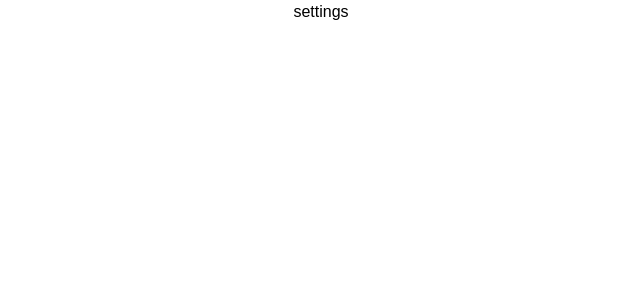
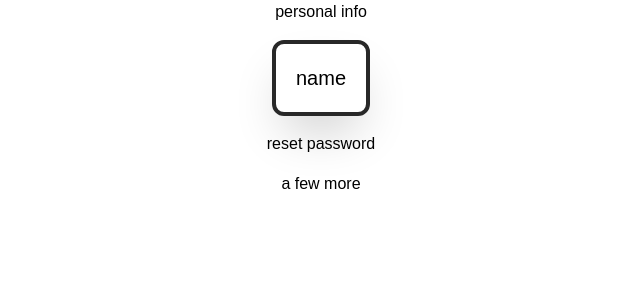
Before and after one commit to sitechtimes/vent-defeater, a Vue app: page /userSettings in a window 1280 px wide. Shown: the top 300 px of the page, without its empty margins (319-959 px from the left). Built offline with nearby package versions, Linux system fonts and the light colour scheme; sample sign-in values are in the browser's storage; a web font is replaced by a local one.

Commit message:
🐱‍👤🐱‍👤🐱‍👤🐱‍👤

```diff
--- a/src/components/DashboardHeader.vue
+++ b/src/components/DashboardHeader.vue
@@ -47,7 +47,6 @@
         </div>
       </div>
 
-
       <div class="button-pop-up relative">
         <button class="rounded-full w-11 h-11 transition duration-300 flex items-center justify-center bg-[color:var(--secondary)]">
           <img class="transition duration-300 w-1/2 h-1/2 dark:invert" src="/ui/user.svg" aria-hidden="true" />
@@ -55,11 +54,10 @@
         <div
           class="pop-up-button opacity-0 pointer-events-none absolute right-0 flex items-center text-center flex-col gap-2 w-48 p-4 mt-6 bg-[color:var(--bg-color)] rounded-lg transition duration-300"
         >
-          <RouterLink class="path-options block w-48 rounded-lg text-lg"  @click="" v-for="option in options" :to="option.path" :key="option.name">{{ option.name }}</RouterLink>
+          <RouterLink class="path-options block w-48 rounded-lg text-lg" @click="" v-for="option in options" :to="option.path" :key="option.name">{{ option.name }}</RouterLink>
         </div>
       </div>
     </div>
-
   </header>
 </template>
 
@@ -69,28 +67,16 @@ import type { Presentation } from '@/utils/types';
 import { onBeforeMount, ref, watch } from 'vue';
 import ThemeToggle from './ThemeToggle.vue';
 
-type options = {
+type Options = {
   name: string;
   path: string;
   dropdown?: { name: string; path: string }[];
 };
 
-const options: options[] = [
+const options: Options[] = [
   {
     name: 'settings',
-    path: '/UserSettings',
-  },
-  {
-    name: 'hamburger',
-    path: '/',
-  },
-  {
-    name: 'hamburger',
-    path: '/',
-  },
-  {
-    name: 'hamburger',
-    path: '/',
+    path: '/UserSettings'
   },
   {
     name: 'hamburger',
@@ -104,10 +90,22 @@ const options: options[] = [
     name: 'hamburger',
     path: '/'
   },
+  {
+    name: 'hamburger',
+    path: '/'
+  },
+  {
+    name: 'hamburger',
+    path: '/'
+  },
+  {
+    name: 'hamburger',
+    path: '/'
+  }
 ];
 const userStore = useUserStore();
 const presentations = ref<Presentation[]>([]);
-  const userPopUp = ref(false)
+const userPopUp = ref(false);
 const searchInput = ref('');
 watch(
   () => searchInput.value,
--- a/src/views/UserSettingsView.vue
+++ b/src/views/UserSettingsView.vue
@@ -1,11 +1,43 @@
 <template>
   <div class="flex flex-col items-center justify-start gap-4 w-screen h-screen">
-    <h1>settings</h1>
+    <h1>personal info</h1>
+    <div class="flex-col items-start justify-center">
+      <div
+        class="no-underline text-[color:var(--text-color)] bg-[color:var(--bg-color)] border-4 border-[color:var(--bg-color-contrast)] shadow-2xl rounded-xl shadow-[color:var(--bg-color-contrast-translucent)] p-4"
+      >
+        <h4 class="text-xl m-1">name</h4>
+      </div>
+    </div>
+    <div>reset password</div>
+    <div>a few more</div>
   </div>
-  </template>
+</template>
 
-  <script setup lang="ts">
+<script setup lang="ts">
+type Options = {
+  name: string;
+  path: string;
+  dropdown?: { name: string; path: string }[];
+};
 
-  </script>
+const options: Options[] = [
+  {
+    name: 'General Options',
+    path: 'general-options',
+    dropdown: [
+      { name: 'Profile Picture', path: 'profile-picture' },
+      { name: 'name', path: 'name' }
+    ]
+  },
+  {
+    name: 'Personal Info',
+    path: 'personal-info',
+    dropdown: [
+      { name: 'Email', path: 'email' },
+      { name: 'password', path: 'password' }
+    ]
+  }
+];
+</script>
 
-  <style scoped></style>
+<style scoped></style>
```
Lines whose indentation alone changed are shown as unchanged.
